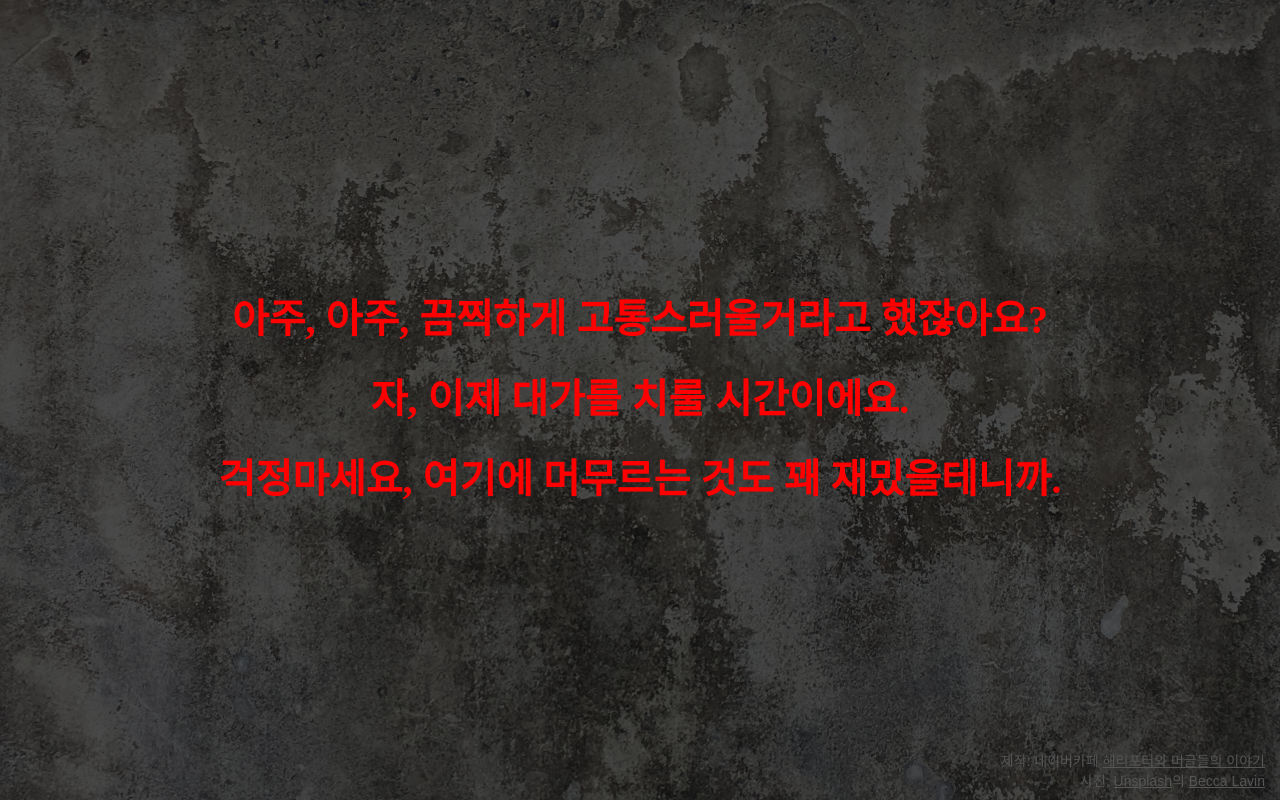
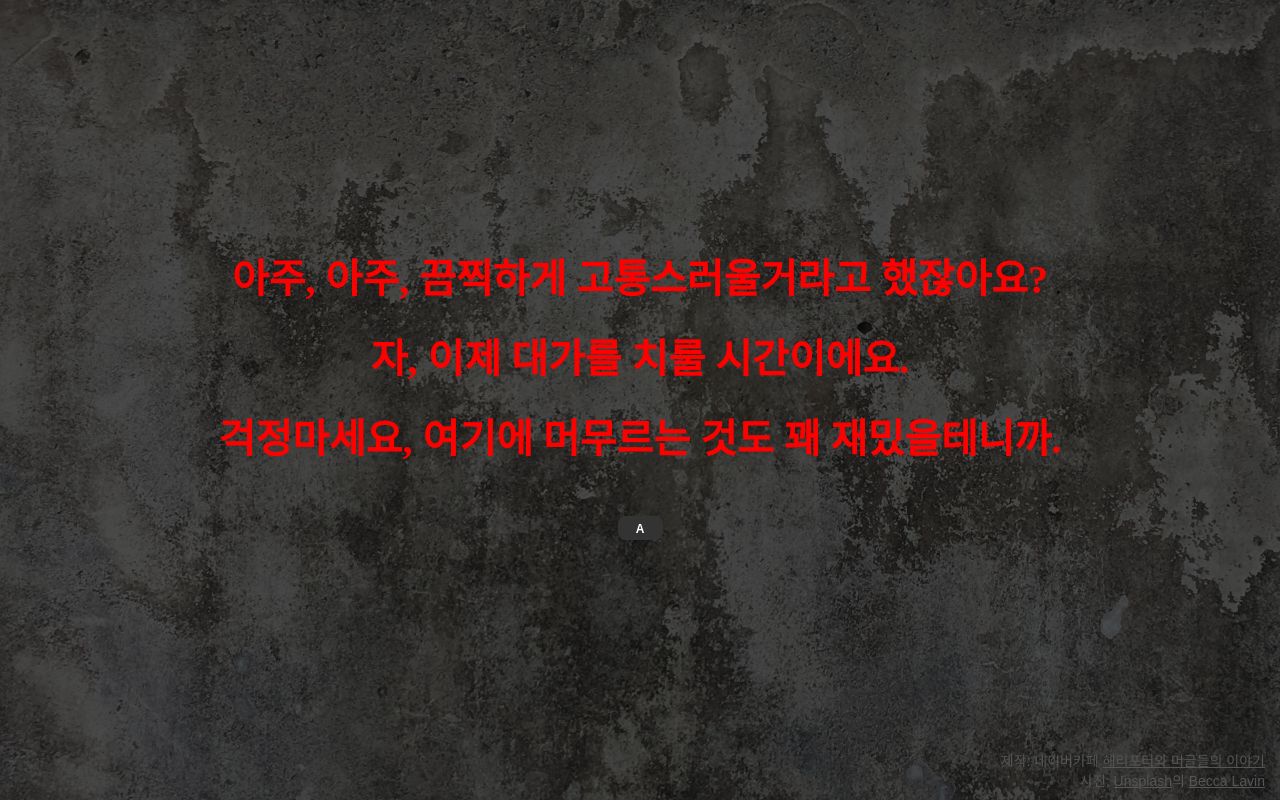
Before and after one commit to HayoungJ/hammer-event, a Next.js app: page /74255 in a window 1280 px wide. Built offline with nearby package versions, Linux system fonts and the light colour scheme; a web font is replaced by a local one.

Commit message:
Edit: 새로운 요소 추가

```diff
--- a/src/app/74255/page.js
+++ b/src/app/74255/page.js
@@ -12,6 +12,7 @@ export default function Page() {
         <br />
         걱정마세요, 여기에 머무르는 것도 꽤 재밌을테니까.
         <br />
+        <p className="lang">A</p>
       </content>
       <aside className="credit">
         <p>
```
